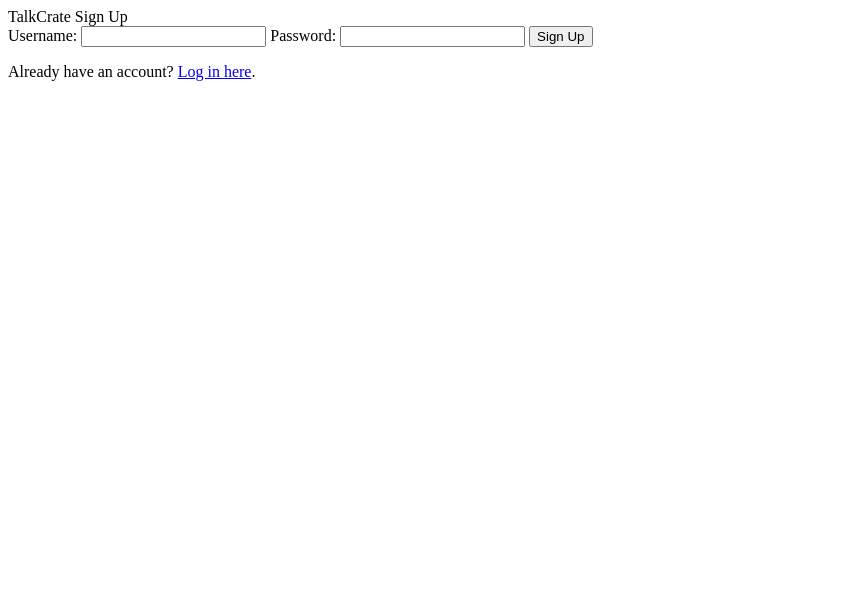
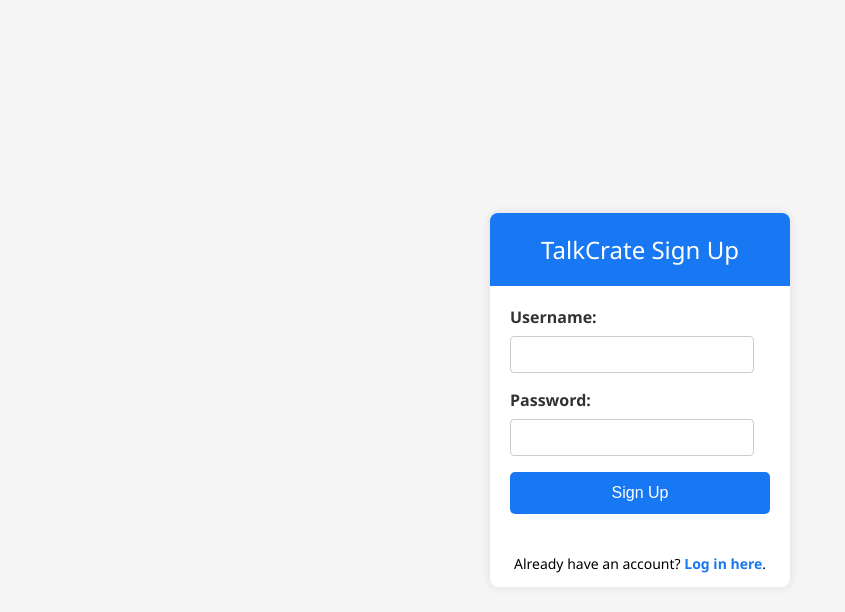
Before and after one commit to The-Community-Project-0/TalkCrate, a plain HTML site: page signup.html in a window 1280 px wide. Shown: the whole page, without its empty margins (0-845 px from the left). Drawn offline with Linux system fonts and the light colour scheme.

Commit message:
Update signup.html

```diff
--- a/signup.html
+++ b/signup.html
@@ -5,7 +5,84 @@
     <meta name="viewport" content="width=device-width, initial-scale=1.0">
     <title>Sign Up - TalkCrate</title>
     <style>
-        /* Your CSS styles here */
+        body {
+            font-family: 'Segoe UI', Tahoma, Geneva, Verdana, sans-serif;
+            margin: 0;
+            padding: 0;
+            background-color: #f5f5f5;
+            display: flex;
+            align-items: center;
+            justify-content: center;
+            height: 100vh;
+        }
+
+        .container {
+            background-color: #fff;
+            box-shadow: 0 0 10px rgba(0, 0, 0, 0.1);
+            border-radius: 8px;
+            overflow: hidden;
+            width: 300px;
+            max-width: 100%;
+            text-align: center;
+        }
+
+        header {
+            background-color: #1877f2;
+            color: #fff;
+            padding: 20px;
+            font-size: 24px;
+        }
+
+        form {
+            padding: 20px;
+            text-align: left;
+        }
+
+        label {
+            display: block;
+            margin-bottom: 8px;
+            font-weight: bold;
+            color: #333;
+        }
+
+        input {
+            width: calc(100% - 16px);
+            padding: 10px;
+            margin-bottom: 16px;
+            box-sizing: border-box;
+            border: 1px solid #ccc;
+            border-radius: 4px;
+        }
+
+        button {
+            background-color: #1877f2;
+            color: #fff;
+            padding: 12px;
+            border: none;
+            border-radius: 5px;
+            cursor: pointer;
+            width: 100%;
+            font-size: 16px;
+        }
+
+        button:hover {
+            background-color: #115eab;
+        }
+
+        p {
+            margin-top: 20px;
+            font-size: 14px;
+        }
+
+        a {
+            color: #1877f2;
+            text-decoration: none;
+            font-weight: bold;
+        }
+
+        a:hover {
+            text-decoration: underline;
+        }
     </style>
 </head>
 <body>
```
